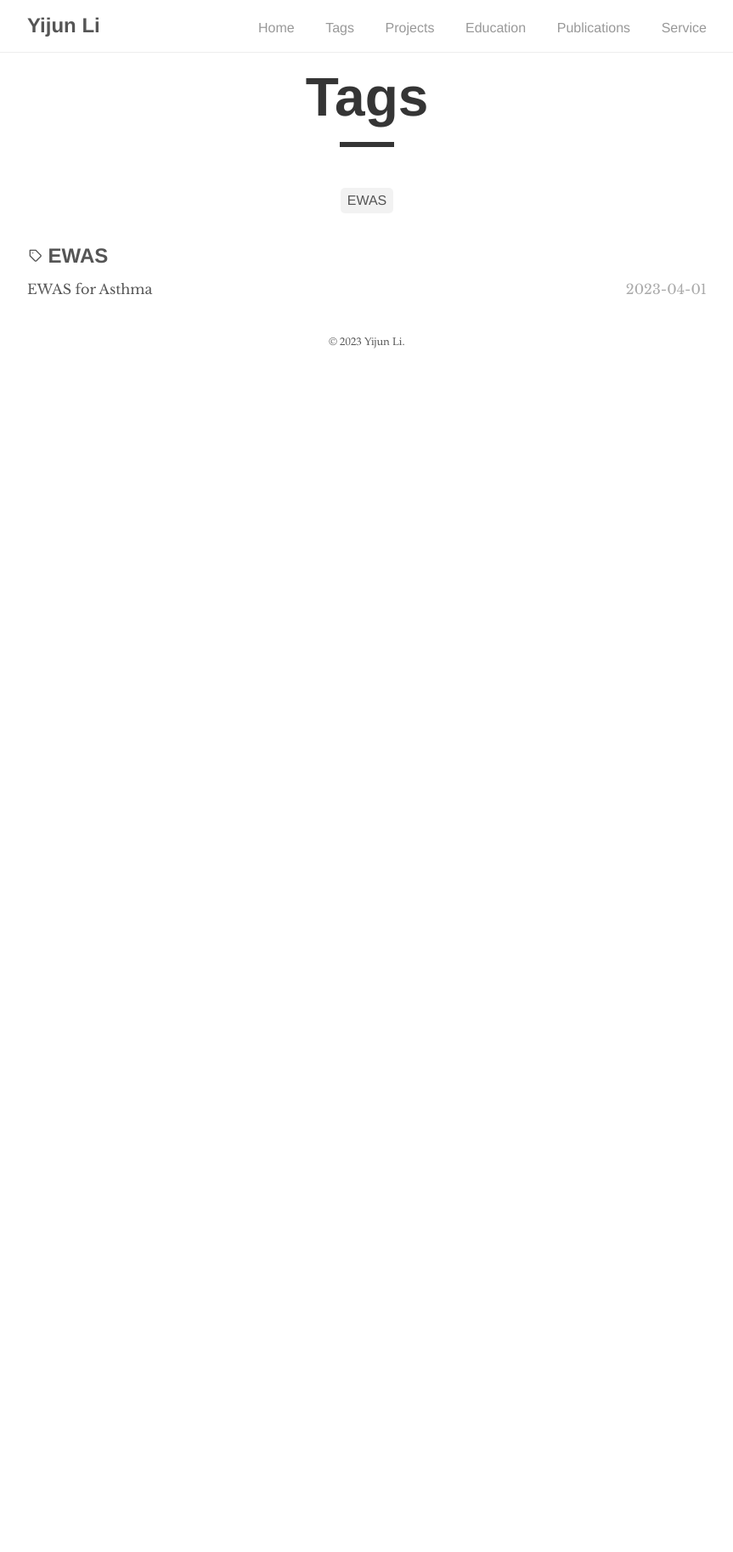
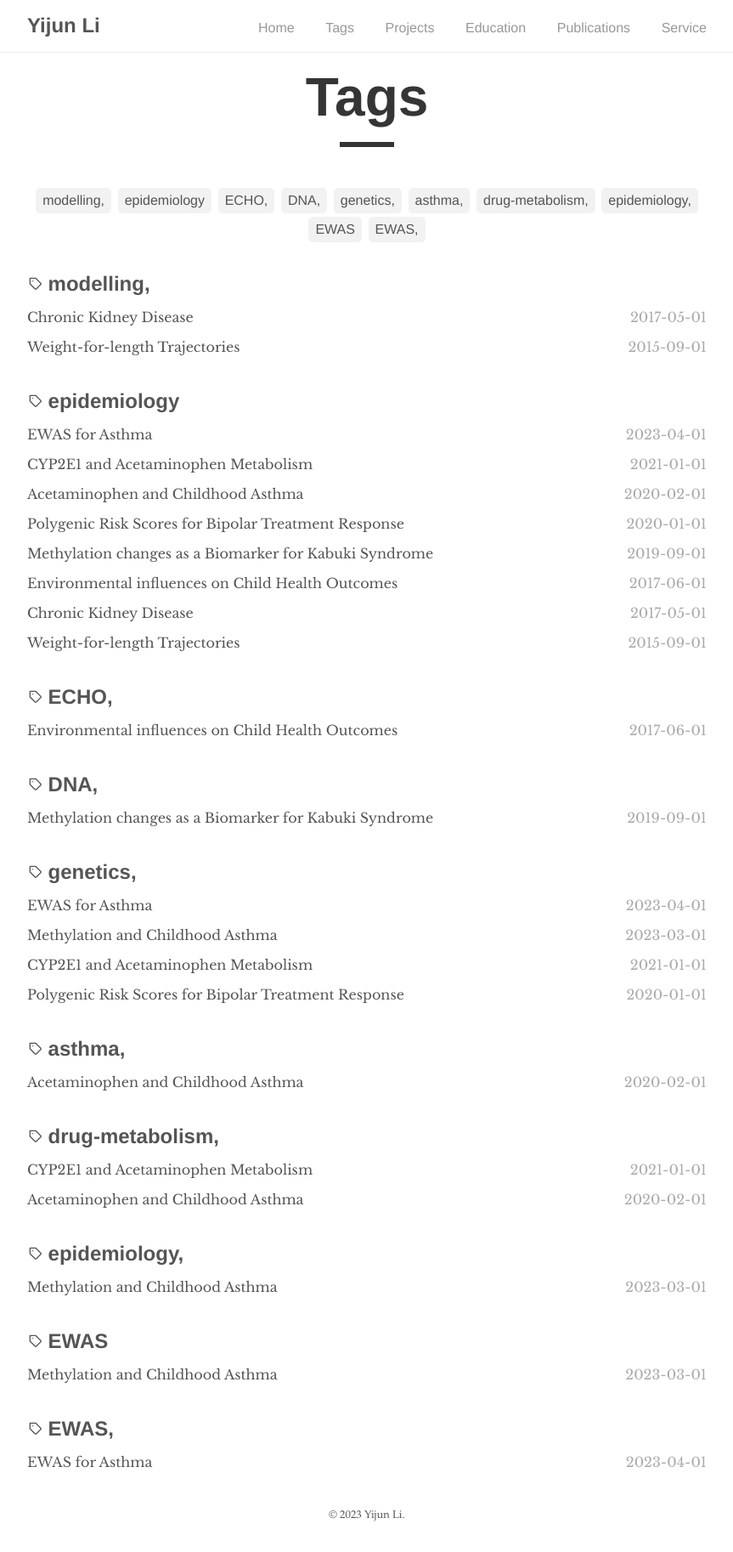
Before and after one commit to tsbertalan/yijunli, a Jekyll site: the page built from _pages/tags.html, in a window 1280 px wide. Shown: the whole page at 85% size, without its empty margins (208-1071 px from the left). Built offline with Jekyll 4.4.1, drawn with Linux system fonts in a browser that asks for light colours; before the commit the page ends 900 px from its top, so only the background shows below that.

Commit message:
Add a bunch of posts.

```diff
--- /dev/null
+++ b/_posts/2015-09-01-weight-length.md
@@ -0,0 +1,11 @@
+---
+layout: post
+title:  "Weight-for-length Trajectories"
+comments: false
+tags: modelling, epidemiology
+excerpt_separator: <!--more-->
+sticky: false
+hidden: false
+---
+
+Identified heterogenous weight-for-length trajectories using latent growth mixture modelling in Latinx children. Developed models to predict future obesity risk based on the growth trajectories.
--- /dev/null
+++ b/_posts/2017-05-01-kidney.md
@@ -0,0 +1,11 @@
+---
+layout: post
+title:  "Chronic Kidney Disease"
+comments: false
+tags: modelling, epidemiology
+excerpt_separator: <!--more-->
+sticky: false
+hidden: false
+---
+
+Led an analysis in a cohort of children with chronic kidney disease and found that short stature was associated with faster time to reduced kidney function after kidney transplantation. Performed non-parametric and parametric survival analysis to model the cumulative incidence.
--- /dev/null
+++ b/_posts/2017-06-01-ECHO.md
@@ -0,0 +1,10 @@
+---
+layout: post
+title:  "Environmental influences on Child Health Outcomes"
+comments: false
+tags: ECHO, epidemiology
+excerpt_separator: <!--more-->
+sticky: false
+hidden: false
+---
+Performed data harmonization and data analysis for multiple projects in the Environmental influences on Child Health Outcomes (ECHO) Consortium to investigate the effects of early-life environmental exposures (e.g., maternal socio-economics status, maternal smoking) on child health outcomes (e.g., preterm birth, autism).
--- /dev/null
+++ b/_posts/2019-09-01-kabuki.md
@@ -0,0 +1,11 @@
+---
+layout: post
+title:  "Methylation changes as a Biomarker for Kabuki Syndrome"
+comments: false
+tags: DNA, epidemiology
+excerpt_separator: <!--more-->
+sticky: false
+hidden: false
+---
+
+Collaborated with wet-lab researchers to examine DNA methylation changes as a potential biomarker for response to LSD1/KDM1A inhibitor in patients with Kabuki Syndrome.
--- /dev/null
+++ b/_posts/2020-01-01-bipolar.md
@@ -0,0 +1,11 @@
+---
+layout: post
+title:  "Polygenic Risk Scores for Bipolar Treatment Response"
+comments: false
+tags: genetics, epidemiology
+excerpt_separator: <!--more-->
+sticky: false
+hidden: false
+---
+
+Utilized genetic data to predict the response to lithium monotherapy in bipolar patients. Performed genome-wide association studies (GWAS) in a survival analysis framework. Created polygenetic risk scores (PRS) using the state-of-art methods and built prediction models based on the PRS.
--- /dev/null
+++ b/_posts/2020-02-01-acetaminophen.md
@@ -0,0 +1,11 @@
+---
+layout: post
+title:  "Acetaminophen and Childhood Asthma"
+comments: false
+tags: asthma, drug-metabolism, epidemiology
+excerpt_separator: <!--more-->
+sticky: false
+hidden: false
+---
+
+Led an analysis to investigate the associations between acetaminophen metabolites in cord blood and subtypes of childhood asthma in a birth cohort.
--- /dev/null
+++ b/_posts/2021-01-01-CYP2E1.md
@@ -0,0 +1,11 @@
+---
+layout: post
+title:  "CYP2E1 and Acetaminophen Metabolism"
+comments: false
+tags: genetics, drug-metabolism, epidemiology
+excerpt_separator: <!--more-->
+sticky: false
+hidden: false
+---
+
+Led an analysis to discover the associations between acetaminophen metabolites in cord blood and lower DNA methylation level at the promoter region of CYP2E1.
--- /dev/null
+++ b/_posts/2023-03-01-methylation.md
@@ -0,0 +1,11 @@
+---
+layout: post
+title:  "Methylation and Childhood Asthma"
+comments: false
+tags: epidemiology, genetics, EWAS
+excerpt_separator: <!--more-->
+sticky: false
+hidden: false
+---
+
+Led an EWAS meta-analysis in 5 pediatric cohorts to evaluate the associations between DNA methylation at birth and childhood asthma in a diverse population; identified methylation differences associated with asthma including DMRs in the human leukocyte antigens (HLA) regions; revealed heterogenous effects across sex and gestational age.
--- a/_posts/2023-04-01-asthma.md
+++ b/_posts/2023-04-01-asthma.md
@@ -1,9 +1,8 @@
 ---
 layout: post
 title:  "EWAS for Asthma"
-author: "Yijun"
 comments: false
-tags: EWAS
+tags: EWAS, genetics, epidemiology
 excerpt_separator: <!--more-->
 sticky: true
 hidden: false
```
